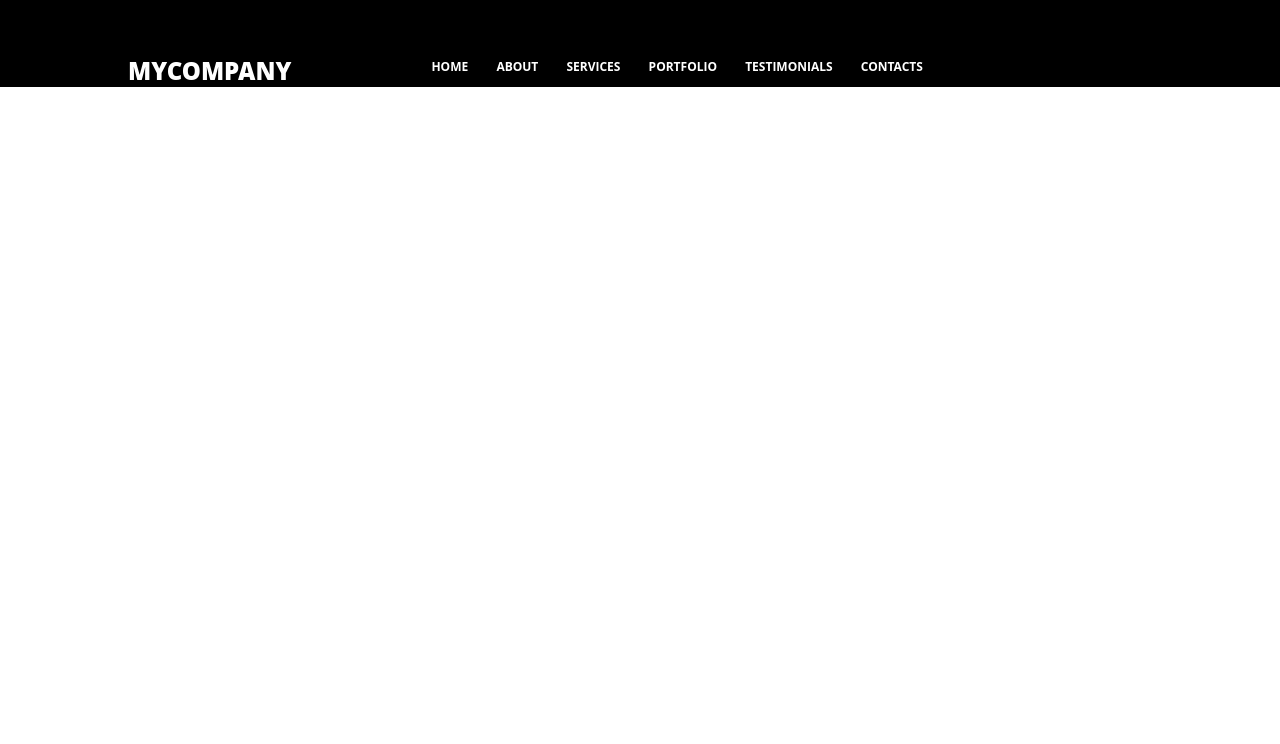
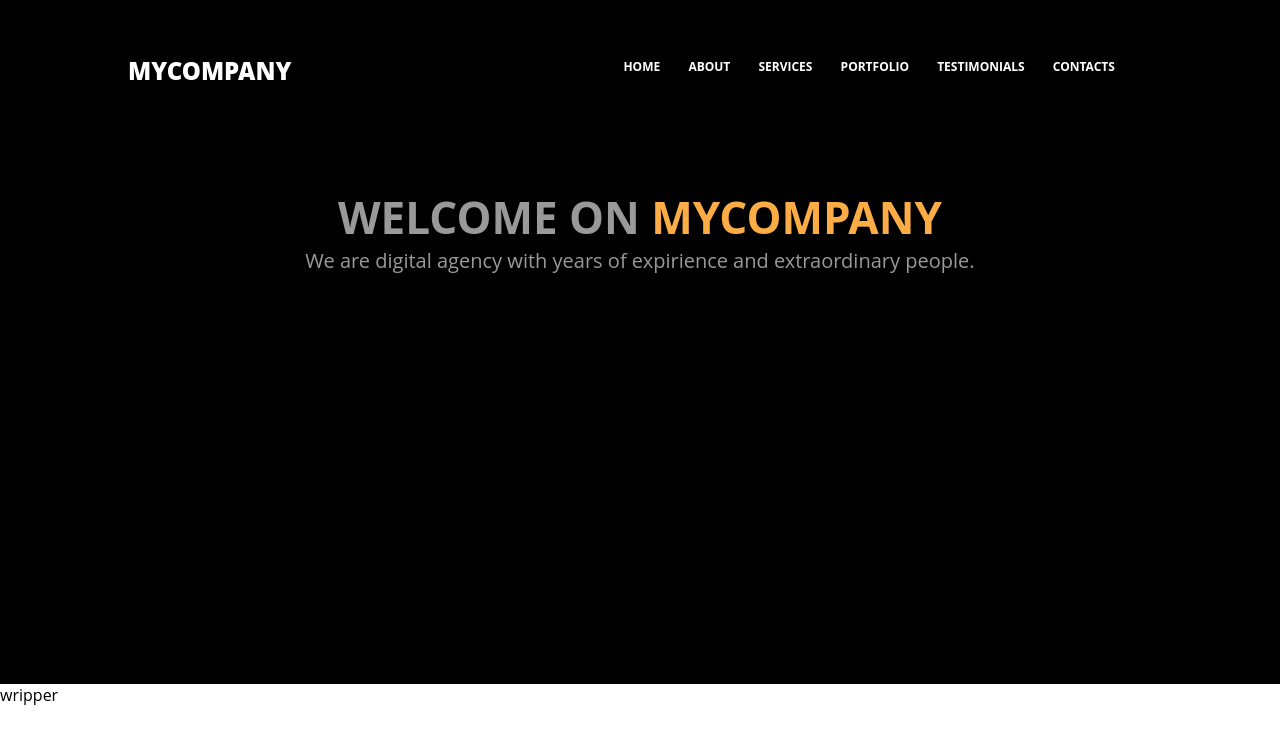
Before and after one commit to m1k1e/mycompany_site, a plain HTML site: page index.html in a window 1280 px wide. Drawn offline with Linux system fonts and the light colour scheme; a web font is replaced by a local one.

Commit message:
Add main block and source psd file to project

```diff
--- a/index.html
+++ b/index.html
@@ -26,8 +26,23 @@
 			<a href="#" id="menu" class="icon">&#9776</a>
 		</div>
 	</nav>
+</header>
+<main>
+		<div class="main_welcome">
+			<h1>WELCOME ON <span class="mycompany">MYCOMPANY</span></h1>
+			<p>We are digital agency with years of expirience and extraordinary people.</p>
+		</div>
+		<div class="wripper">
+			<div class="main_about">
+				<div class="about_left">
 
-</header>
+				</div>
+				<div class="about_right">
+
+				</div>
+			</div>
+		</div>wripper
+	</main>
 
 
 <script type="text/javascript" src="script.js"></script>
--- a/styles.css
+++ b/styles.css
@@ -26,7 +26,7 @@ header {
 
 nav {
 	margin-top: 54px;
-	margin-left: 10%;
+	margin-left: 25%;
 }
 
 .topnav a{
@@ -45,6 +45,34 @@ nav {
 .topnav a.icon {
 	display: none;
 }
+
+main {
+	display: flex;
+	flex-direction: column;
+	width: 100%;
+}
+
+main .main_welcome {
+	background: #000;
+	text-align: center;
+	padding: 100px 0 410px 0;
+}
+
+main .main_welcome h1 {
+	color: #999;
+	font-size: 44px;
+}
+
+main .main_welcome p {
+	color: #999;
+	font-size: 20px;
+}
+
+.mycompany {
+	color: #fcac45;
+}
+
+
 
 
 
```
Also changed, not shown: 1 other file.
